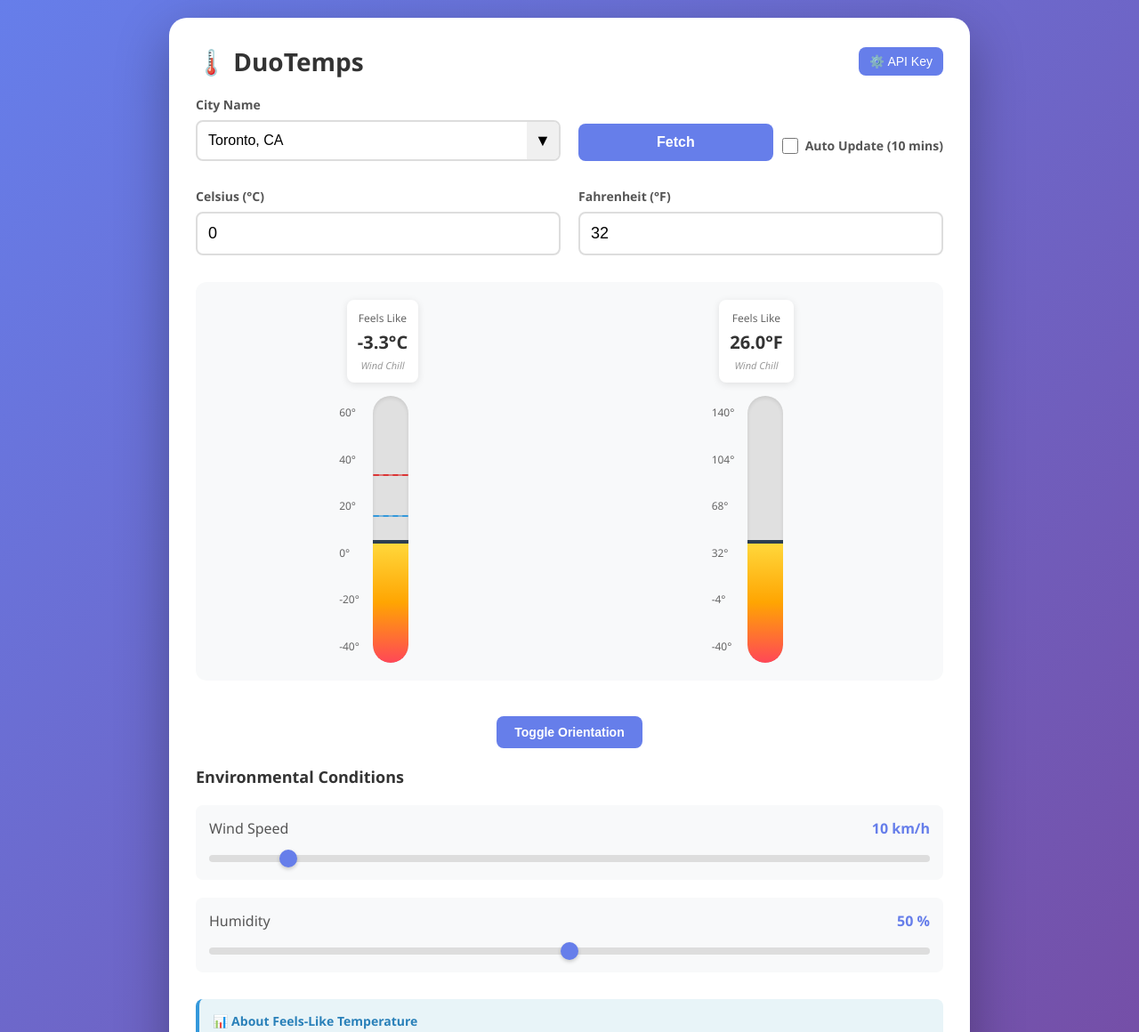
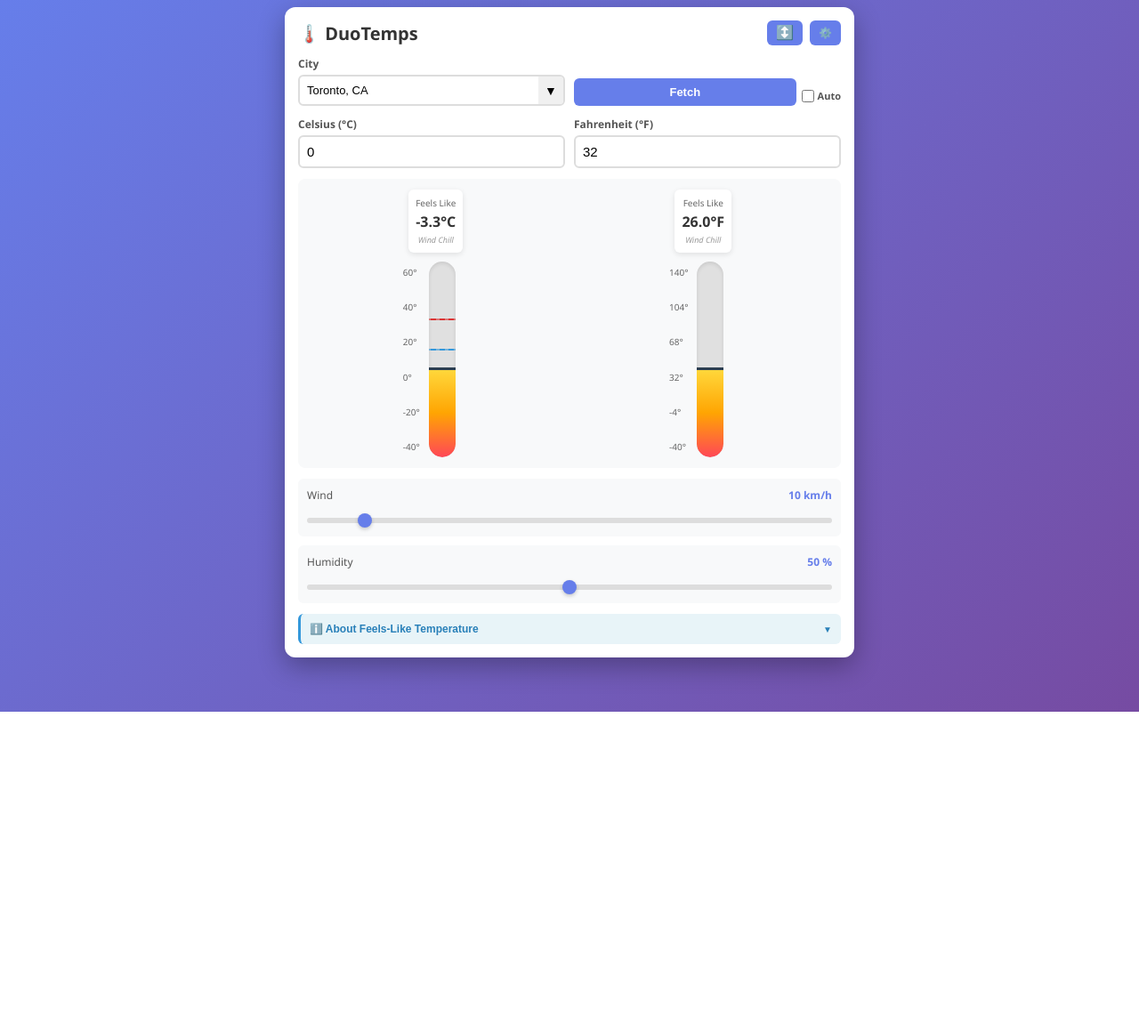
Before and after one commit to psiborg/DuoTemps, a plain HTML site: page index.html in a window 1280 px wide. Shown: the top 1160 px of the page at 89% size. After the commit the page ends 800 px from the top, so only its background shows below. Drawn offline with Linux system fonts and the light colour scheme.

Commit message:
Modified layout to fit smaller screens and moved the toggle orientation button

```diff
--- a/app.css
+++ b/app.css
@@ -8,33 +8,34 @@ body {
     font-family: 'Segoe UI', Tahoma, Geneva, Verdana, sans-serif;
     background: linear-gradient(135deg, #667eea 0%, #764ba2 100%);
     min-height: 100vh;
-    padding: 20px;
+    padding: 8px;
     display: flex;
     justify-content: center;
-    align-items: center;
+    align-items: flex-start;
 }
 
 .container {
     background: white;
-    border-radius: 20px;
-    padding: 30px;
-    box-shadow: 0 20px 60px rgba(0, 0, 0, 0.3);
-    max-width: 900px;
+    border-radius: 12px;
+    padding: 15px;
+    box-shadow: 0 10px 30px rgba(0, 0, 0, 0.3);
+    max-width: 640px;
     width: 100%;
+    max-height: 800px;
+    overflow-y: auto;
 }
 
 h1 {
     text-align: center;
     color: #333;
-    margin-bottom: 30px;
-    font-size: 28px;
+    font-size: 20px;
 }
 
 .input-section {
     display: grid;
     grid-template-columns: 1fr 1fr;
-    gap: 20px;
-    margin-bottom: 30px;
+    gap: 10px;
+    margin-bottom: 12px;
 }
 
 .input-group {
@@ -45,15 +46,15 @@ h1 {
 .input-group label {
     font-weight: 600;
     color: #555;
-    margin-bottom: 8px;
-    font-size: 14px;
+    margin-bottom: 4px;
+    font-size: 12px;
 }
 
 .input-group input[type="number"] {
-    padding: 12px;
+    padding: 8px;
     border: 2px solid #ddd;
-    border-radius: 8px;
-    font-size: 18px;
+    border-radius: 6px;
+    font-size: 15px;
     transition: border-color 0.3s;
 }
 
@@ -65,16 +66,16 @@ h1 {
 .thermometer-section {
     display: grid;
     grid-template-columns: 1fr 1fr;
-    gap: 40px;
-    margin-bottom: 40px;
-    padding: 20px;
+    gap: 15px;
+    margin-bottom: 12px;
+    padding: 12px;
     background: #f8f9fa;
-    border-radius: 12px;
+    border-radius: 8px;
 }
 
 .thermometer-section.horizontal {
     grid-template-columns: 1fr 1fr;
-    gap: 40px;
+    gap: 15px;
 }
 
 .thermometer-container {
@@ -89,16 +90,9 @@ h1 {
     justify-content: center;
 }
 
-.thermometer-title {
-    font-weight: 600;
-    color: #333;
-    margin-bottom: 15px;
-    font-size: 18px;
-}
-
 .thermometer-display {
     display: flex;
-    gap: 15px;
+    gap: 10px;
     align-items: center;
 }
 
@@ -112,45 +106,45 @@ h1 {
     display: flex;
     flex-direction: column;
     justify-content: space-between;
-    height: 300px;
-    font-size: 12px;
+    height: 220px;
+    font-size: 10px;
     color: #666;
-    padding: 10px 0;
+    padding: 5px 0;
 }
 
 .thermometer-scale.horizontal {
     flex-direction: row-reverse;
     height: auto;
-    width: 300px;
-    padding: 0 10px;
+    width: 220px;
+    padding: 0 5px;
 }
 
 .thermometer-wrapper {
     position: relative;
-    height: 300px;
-    width: 60px;
+    height: 220px;
+    width: 45px;
 }
 
 .thermometer-wrapper.horizontal {
-    height: 60px;
-    width: 300px;
+    height: 45px;
+    width: 220px;
 }
 
 .thermometer {
     position: relative;
-    width: 40px;
-    height: 300px;
+    width: 30px;
+    height: 220px;
     background: #e0e0e0;
-    border-radius: 20px;
+    border-radius: 15px;
     overflow: hidden;
     cursor: pointer;
     box-shadow: inset 0 2px 4px rgba(0, 0, 0, 0.1);
 }
 
 .thermometer.horizontal {
-    width: 300px;
-    height: 40px;
-    border-radius: 20px;
+    width: 220px;
+    height: 30px;
+    border-radius: 15px;
 }
 
 .thermometer-fill {
@@ -159,7 +153,7 @@ h1 {
     width: 100%;
     background: linear-gradient(to top, #ff4757, #ffa502, #ffd93d);
     transition: height 0.2s ease;
-    border-radius: 0 0 20px 20px;
+    border-radius: 0 0 15px 15px;
 }
 
 .thermometer-fill.horizontal {
@@ -168,14 +162,14 @@ h1 {
     width: 0%;
     height: 100%;
     background: linear-gradient(to right, #ff4757, #ffa502, #ffd93d);
-    border-radius: 20px 0 0 20px;
+    border-radius: 15px 0 0 15px;
 }
 
 .thermometer-marker {
     position: absolute;
-    left: -10px;
-    width: 60px;
-    height: 4px;
+    left: -8px;
+    width: 46px;
+    height: 3px;
     background: #2c3e50;
     cursor: ns-resize;
     z-index: 10;
@@ -184,27 +178,27 @@ h1 {
 }
 
 .thermometer-marker.horizontal {
-    top: -10px;
+    top: -8px;
     left: 0;
-    width: 4px;
-    height: 60px;
+    width: 3px;
+    height: 46px;
     cursor: ew-resize;
 }
 
 .thermometer-marker:hover {
     background: #34495e;
-    height: 6px;
+    height: 4px;
 }
 
 .thermometer-marker.horizontal:hover {
-    height: 60px;
-    width: 6px;
+    height: 46px;
+    width: 4px;
 }
 
 .threshold-line {
     position: absolute;
-    left: -10px;
-    width: 60px;
+    left: -8px;
+    width: 46px;
     height: 2px;
     background: rgba(52, 152, 219, 0.6);
     border-top: 2px dashed #3498db;
@@ -213,18 +207,18 @@ h1 {
 }
 
 .threshold-line.horizontal {
-    top: -10px;
+    top: -8px;
     left: 0;
     width: 2px;
-    height: 60px;
+    height: 46px;
     border-top: none;
     border-left: 2px dashed #3498db;
 }
 
 .threshold-label {
     position: absolute;
-    left: 65px;
-    font-size: 11px;
+    left: 50px;
+    font-size: 9px;
     color: #3498db;
     white-space: nowrap;
     transform: translateY(-50%);
@@ -233,7 +227,7 @@ h1 {
 
 .threshold-label.horizontal {
     left: 50%;
-    top: -25px;
+    top: -18px;
     transform: translateX(-50%) translateY(0);
 }
 
@@ -248,57 +242,51 @@ h1 {
 }
 
 .feels-like-display {
-    margin-bottom: 15px;
-    padding: 12px;
+    margin-bottom: 10px;
+    padding: 8px;
     background: white;
-    border-radius: 8px;
+    border-radius: 6px;
     text-align: center;
-    box-shadow: 0 2px 8px rgba(0, 0, 0, 0.1);
+    box-shadow: 0 2px 6px rgba(0, 0, 0, 0.1);
 }
 
 .feels-like-display .label {
-    font-size: 12px;
+    font-size: 10px;
     color: #666;
-    margin-bottom: 5px;
+    margin-bottom: 3px;
 }
 
 .feels-like-display .value {
-    font-size: 20px;
+    font-size: 16px;
     font-weight: 700;
     color: #333;
 }
 
 .feels-like-display .method {
-    font-size: 11px;
+    font-size: 9px;
     color: #999;
-    margin-top: 5px;
+    margin-top: 3px;
     font-style: italic;
 }
 
 .environmental-section {
-    margin-bottom: 30px;
-}
-
-.environmental-title {
-    font-weight: 600;
-    color: #333;
-    margin-bottom: 20px;
-    font-size: 18px;
+    margin-bottom: 12px;
 }
 
 .slider-group {
-    margin-bottom: 20px;
-    padding: 15px;
+    margin-bottom: 10px;
+    padding: 10px;
     background: #f8f9fa;
-    border-radius: 8px;
+    border-radius: 6px;
 }
 
 .slider-label {
     display: flex;
     justify-content: space-between;
-    margin-bottom: 10px;
+    margin-bottom: 6px;
     font-weight: 500;
     color: #555;
+    font-size: 12px;
 }
 
 .slider-value {
@@ -308,8 +296,8 @@ h1 {
 
 input[type="range"] {
     width: 100%;
-    height: 8px;
-    border-radius: 5px;
+    height: 6px;
+    border-radius: 3px;
     background: #ddd;
     outline: none;
     -webkit-appearance: none;
@@ -318,8 +306,8 @@ input[type="range"] {
 input[type="range"]::-webkit-slider-thumb {
     -webkit-appearance: none;
     appearance: none;
-    width: 20px;
-    height: 20px;
+    width: 16px;
+    height: 16px;
     border-radius: 50%;
     background: #667eea;
     cursor: pointer;
@@ -327,8 +315,8 @@ input[type="range"]::-webkit-slider-thumb {
 }
 
 input[type="range"]::-moz-range-thumb {
-    width: 20px;
-    height: 20px;
+    width: 16px;
+    height: 16px;
     border-radius: 50%;
     background: #667eea;
     cursor: pointer;
@@ -362,10 +350,10 @@ input[type="text"]:focus {
 }
 
 .dropdown-item {
-    padding: 10px 12px;
+    padding: 8px 10px;
     cursor: pointer;
     border-bottom: 1px solid #f0f0f0;
-    font-size: 14px;
+    font-size: 12px;
 }
 
 .dropdown-item:hover {
@@ -376,65 +364,105 @@ input[type="text"]:focus {
     border-bottom: none;
 }
 
-.orientation-toggle {
-    text-align: center;
-    margin-bottom: 20px;
+.info-section {
+    background: #e8f4f8;
+    border-radius: 6px;
+    border-left: 3px solid #3498db;
+    overflow: hidden;
 }
 
-.orientation-toggle button {
-    padding: 10px 20px;
-    background: #667eea;
-    color: white;
-    border: none;
-    border-radius: 8px;
-    cursor: pointer;
-    font-size: 14px;
-    font-weight: 600;
-    transition: background 0.3s;
+#toggle-orientation {
+    transition: background 0.3s, transform 0.1s;
 }
 
-.orientation-toggle button:hover {
+#toggle-orientation:hover {
     background: #5568d3;
 }
 
-.orientation-toggle button:active {
-    transform: scale(0.98);
+#toggle-orientation:active {
+    transform: scale(0.95);
 }
 
-.info-section {
-    background: #e8f4f8;
-    padding: 15px;
-    border-radius: 8px;
-    border-left: 4px solid #3498db;
+#orientation-icon {
+    display: inline-block;
+    transition: transform 0.3s;
 }
 
-.info-section h3 {
-    font-size: 14px;
+
+.info-toggle-btn {
+    width: 100%;
+    padding: 10px;
+    background: transparent;
+    border: none;
+    cursor: pointer;
+    display: flex;
+    justify-content: space-between;
+    align-items: center;
+    font-size: 12px;
+    font-weight: 600;
     color: #2980b9;
-    margin-bottom: 8px;
+    text-align: left;
 }
 
-.info-section p {
-    font-size: 12px;
-    color: #555;
-    line-height: 1.6;
+.info-toggle-btn:hover {
+    background: rgba(52, 152, 219, 0.05);
 }
 
-@media (max-width: 480px) {
-    .input-section {
-        grid-template-columns: 1fr;
+.toggle-icon {
+    transition: transform 0.3s;
+    font-size: 10px;
+}
+
+.toggle-icon.rotated {
+    transform: rotate(180deg);
+}
+
+.info-content {
+    padding: 0 10px 10px 10px;
+}
+
+.info-content p {
+    font-size: 10px;
+    color: #555;
+    line-height: 1.5;
+    margin: 0;
+}
+
+.info-content a {
+    color: #3498db;
+    text-decoration: none;
+}
+
+.info-content a:hover {
+    text-decoration: underline;
+}
+
+/* Scrollbar styling for container */
+.container::-webkit-scrollbar {
+    width: 6px;
+}
+
+.container::-webkit-scrollbar-track {
+    background: #f1f1f1;
+    border-radius: 6px;
+}
+
+.container::-webkit-scrollbar-thumb {
+    background: #888;
+    border-radius: 6px;
+}
+
+.container::-webkit-scrollbar-thumb:hover {
+    background: #555;
+}
+
+@media (max-width: 640px) {
+    .container {
+        border-radius: 0;
+        min-height: 100vh;
     }
 
-    .thermometer-section {
-        grid-template-columns: 1fr;
-        gap: 30px;
-    }
-
-    .container {
-        padding: 20px;
-    }
-
-    h1 {
-        font-size: 24px;
+    body {
+        padding: 0;
     }
 }
--- a/app.js
+++ b/app.js
@@ -866,6 +866,7 @@ function applyThermometerOrientation() {
     const thermometerScales = document.querySelectorAll('.thermometer-scale');
     const thresholdLines = document.querySelectorAll('.threshold-line');
     const thresholdLabels = document.querySelectorAll('.threshold-label');
+    const orientationIcon = document.getElementById('orientation-icon');
 
     if (orientation === 'horizontal') {
         thermometerSection.classList.add('horizontal');
@@ -878,6 +879,7 @@ function applyThermometerOrientation() {
         thermometerScales.forEach(scale => scale.classList.add('horizontal'));
         thresholdLines.forEach(line => line.classList.add('horizontal'));
         thresholdLabels.forEach(label => label.classList.add('horizontal'));
+        orientationIcon.textContent = '↔️';
     } else {
         thermometerSection.classList.remove('horizontal');
         thermometerContainers.forEach(container => container.classList.remove('horizontal'));
@@ -889,6 +891,7 @@ function applyThermometerOrientation() {
         thermometerScales.forEach(scale => scale.classList.remove('horizontal'));
         thresholdLines.forEach(line => line.classList.remove('horizontal'));
         thresholdLabels.forEach(label => label.classList.remove('horizontal'));
+        orientationIcon.textContent = '↕️';
     }
 
     // Update display to recalculate positions
@@ -913,6 +916,7 @@ function toggleOrientation() {
     const thermometerScales = document.querySelectorAll('.thermometer-scale');
     const thresholdLines = document.querySelectorAll('.threshold-line');
     const thresholdLabels = document.querySelectorAll('.threshold-label');
+    const orientationIcon = document.getElementById('orientation-icon');
 
     if (currentOrientation === 'horizontal') {
         thermometerSection.classList.add('horizontal');
@@ -925,6 +929,7 @@ function toggleOrientation() {
         thermometerScales.forEach(scale => scale.classList.add('horizontal'));
         thresholdLines.forEach(line => line.classList.add('horizontal'));
         thresholdLabels.forEach(label => label.classList.add('horizontal'));
+        orientationIcon.textContent = '↔️';
     } else {
         thermometerSection.classList.remove('horizontal');
         thermometerContainers.forEach(container => container.classList.remove('horizontal'));
@@ -936,6 +941,7 @@ function toggleOrientation() {
         thermometerScales.forEach(scale => scale.classList.remove('horizontal'));
         thresholdLines.forEach(line => line.classList.remove('horizontal'));
         thresholdLabels.forEach(label => label.classList.remove('horizontal'));
+        orientationIcon.textContent = '↕️';
     }
 
     // Update display to recalculate positions
@@ -951,3 +957,29 @@ applyConfigValues();
 
 // Initialize display
 updateDisplay();
+
+// =============================================================================
+// COLLAPSIBLE INFO SECTION
+// =============================================================================
+
+/**
+ * Toggle the info section visibility
+ */
+function toggleInfoSection() {
+    const infoContent = document.getElementById('info-content');
+    const toggleIcon = document.querySelector('.toggle-icon');
+
+    if (infoContent.style.display === 'none') {
+        infoContent.style.display = 'block';
+        toggleIcon.classList.add('rotated');
+    } else {
+        infoContent.style.display = 'none';
+        toggleIcon.classList.remove('rotated');
+    }
+}
+
+// Add event listener for info toggle
+const infoToggleBtn = document.getElementById('info-toggle');
+if (infoToggleBtn) {
+    infoToggleBtn.addEventListener('click', toggleInfoSection);
+}
--- a/index.html
+++ b/index.html
@@ -9,33 +9,38 @@
 </head>
 <body>
     <div class="container">
-        <div style="display: flex; justify-content: space-between; align-items: center; margin-bottom: 20px;">
-            <h1 style="margin: 0;">🌡️ DuoTemps</h1>
-            <button id="api-settings-btn" onclick="showApiKeySettings()" style="padding: 8px 12px; background: #667eea; color: white; border: none; border-radius: 8px; cursor: pointer; font-size: 14px;" title="Manage API Key">⚙️ API Key</button>
+        <div style="display: flex; justify-content: space-between; align-items: center; margin-bottom: 12px;">
+            <h1 style="margin: 0; font-size: 20px;">🌡️ DuoTemps</h1>
+            <div style="display: flex; gap: 8px;">
+                <button id="toggle-orientation" style="padding: 6px 10px; background: #667eea; color: white; border: none; border-radius: 6px; cursor: pointer; font-size: 16px; line-height: 1;" title="Toggle Orientation">
+                    <span id="orientation-icon">↕️</span>
+                </button>
+                <button id="api-settings-btn" onclick="showApiKeySettings()" style="padding: 6px 10px; background: #667eea; color: white; border: none; border-radius: 6px; cursor: pointer; font-size: 12px;" title="Manage API Key">⚙️</button>
+            </div>
         </div>
 
         <!-- Weather Data Section -->
         <div class="input-section">
             <div class="input-group">
-                <label for="city-input">City Name</label>
+                <label for="city-input">City</label>
                 <div style="position: relative;">
-                    <input type="text" id="city-input" value="" placeholder="Enter city name or select from recent" style="padding: 12px 40px 12px 12px; border: 2px solid #ddd; border-radius: 8px; font-size: 16px; width: 100%;">
-                    <button id="city-dropdown-btn" type="button" style="position: absolute; right: 2px; top: 2px; bottom: 2px; width: 36px; background: #f0f0f0; border: none; border-radius: 0 6px 6px 0; cursor: pointer; display: flex; align-items: center; justify-content: center; font-size: 18px;">▼</button>
-                    <div id="city-dropdown" style="display: none; position: absolute; top: 100%; left: 0; right: 0; background: white; border: 2px solid #667eea; border-radius: 8px; margin-top: 4px; max-height: 200px; overflow-y: auto; z-index: 1000; box-shadow: 0 4px 12px rgba(0,0,0,0.15);"></div>
+                    <input type="text" id="city-input" value="" placeholder="City name" style="padding: 8px 32px 8px 8px; border: 2px solid #ddd; border-radius: 6px; font-size: 13px; width: 100%;">
+                    <button id="city-dropdown-btn" type="button" style="position: absolute; right: 2px; top: 2px; bottom: 2px; width: 28px; background: #f0f0f0; border: none; border-radius: 0 4px 4px 0; cursor: pointer; display: flex; align-items: center; justify-content: center; font-size: 14px;">▼</button>
+                    <div id="city-dropdown" style="display: none; position: absolute; top: 100%; left: 0; right: 0; background: white; border: 2px solid #667eea; border-radius: 6px; margin-top: 4px; max-height: 120px; overflow-y: auto; z-index: 1000; box-shadow: 0 4px 12px rgba(0,0,0,0.15);"></div>
                 </div>
             </div>
-            <div class="input-group" style="display: flex; flex-direction: row; align-items: flex-end; gap: 10px;">
-                <button id="fetch-weather" style="padding: 12px 24px; background: #667eea; color: white; border: none; border-radius: 8px; cursor: pointer; font-size: 16px; font-weight: 600; flex: 1; transition: background 0.3s;">
+            <div class="input-group" style="display: flex; flex-direction: row; align-items: flex-end; gap: 6px;">
+                <button id="fetch-weather" style="padding: 8px 16px; background: #667eea; color: white; border: none; border-radius: 6px; cursor: pointer; font-size: 13px; font-weight: 600; flex: 1; transition: background 0.3s;">
                     Fetch
                 </button>
-                <label style="display: flex; align-items: center; gap: 8px; font-size: 14px; white-space: nowrap;">
-                    <input type="checkbox" id="auto-update" style="width: 18px; height: 18px; cursor: pointer;">
-                    Auto Update (10 mins)
+                <label style="display: flex; align-items: center; gap: 4px; font-size: 11px; white-space: nowrap;">
+                    <input type="checkbox" id="auto-update" style="width: 14px; height: 14px; cursor: pointer;">
+                    Auto
                 </label>
             </div>
         </div>
 
-        <div id="weather-status" style="margin-bottom: 20px; padding: 12px; border-radius: 8px; text-align: center; font-size: 14px; display: none;"></div>
+        <div id="weather-status" style="margin-bottom: 10px; padding: 8px; border-radius: 6px; text-align: center; font-size: 11px; display: none;"></div>
 
         <!-- Temperature Input Section -->
         <div class="input-section">
@@ -53,13 +58,10 @@
         <div class="thermometer-section">
             <!-- Celsius Thermometer -->
             <div class="thermometer-container">
-<!--
-                <div class="thermometer-title">Celsius (°C)</div>
--->
                 <div class="feels-like-display">
                     <div class="label">Feels Like</div>
                     <div class="value" id="feels-like-c">0.0°C</div>
-                    <div class="method" id="method-c">Actual Temperature</div>
+                    <div class="method" id="method-c">Actual</div>
                 </div>
                 <div class="thermometer-display">
                     <div class="thermometer-scale">
@@ -74,12 +76,11 @@
                         <div class="thermometer" id="thermometer-c">
                             <div class="thermometer-fill" id="fill-c"></div>
                             <div class="thermometer-marker" id="marker-c"></div>
-                            <!-- Threshold lines for Wind Chill and Heat Index -->
                             <div class="threshold-line" id="wind-chill-line" title="Wind Chill applies at or below 10°C">
-                                <span class="threshold-label">← Wind Chill (10°C)</span>
+                                <span class="threshold-label">← WC (10°C)</span>
                             </div>
                             <div class="threshold-line" id="heat-index-line" title="Heat Index applies at or above 27°C">
-                                <span class="threshold-label">← Heat Index (27°C)</span>
+                                <span class="threshold-label">← HI (27°C)</span>
                             </div>
                         </div>
                     </div>
@@ -88,13 +89,10 @@
 
             <!-- Fahrenheit Thermometer -->
             <div class="thermometer-container">
-<!--
-                <div class="thermometer-title">Fahrenheit (°F)</div>
--->
                 <div class="feels-like-display">
                     <div class="label">Feels Like</div>
                     <div class="value" id="feels-like-f">32.0°F</div>
-                    <div class="method" id="method-f">Actual Temperature</div>
+                    <div class="method" id="method-f">Actual</div>
                 </div>
                 <div class="thermometer-display">
                     <div class="thermometer-scale">
@@ -115,18 +113,11 @@
             </div>
         </div>
 
-        <!-- Orientation Toggle Button -->
-        <div class="orientation-toggle">
-            <button id="toggle-orientation">Toggle Orientation</button>
-        </div>
-
         <!-- Environmental Inputs Section -->
         <div class="environmental-section">
-            <div class="environmental-title">Environmental Conditions</div>
-
             <div class="slider-group">
                 <div class="slider-label">
-                    <span>Wind Speed</span>
+                    <span>Wind</span>
                     <span class="slider-value"><span id="wind-value">10</span> km/h</span>
                 </div>
                 <input type="range" id="wind-speed" min="0" max="100" value="10" step="1">
@@ -141,18 +132,23 @@
             </div>
         </div>
 
-        <!-- Information Section -->
+        <!-- Collapsible Information Section -->
         <div class="info-section">
-            <h3>📊 About Feels-Like Temperature</h3>
+            <button id="info-toggle" class="info-toggle-btn">
+                <span>ℹ️ About Feels-Like Temperature</span>
+                <span class="toggle-icon">▼</span>
+            </button>
+            <div id="info-content" class="info-content" style="display: none;">
                 <p>
                     <strong>Wind Chill:</strong> Applies when temperature is ≤10°C and wind speed is ≥5 km/h.
-                Uses <a href="https://www.canada.ca/en/services/environment/weather/severeweather/wind-chill-index.html#toc3" target="_blank">Environment Canada formula</a> to calculate heat loss from exposed skin.
+                    Uses <a href="https://www.canada.ca/en/services/environment/weather/severeweather/wind-chill-index.html#toc3" target="_blank">Environment Canada formula</a>.
                     <br><br>
                     <strong>Heat Index:</strong> Applies when temperature is between 27°C and 43°C (80-110°F).
-                Uses <a href="https://www.wpc.ncep.noaa.gov/html/heatindex_equation.shtml" target="_blank">NOAA Rothfusz regression</a> to calculate apparent temperature based on humidity levels.
+                    Uses <a href="https://www.wpc.ncep.noaa.gov/html/heatindex_equation.shtml" target="_blank">NOAA Rothfusz regression</a>.
                     <br><br>
-                <strong>Feels Like:</strong> Shows actual temperature when conditions don't meet thresholds for Wind Chill or Heat Index.
+                    <strong>Feels Like:</strong> Shows actual temperature when conditions don't meet thresholds.
                 </p>
+            </div>
         </div>
     </div>
 
```
Lines whose indentation alone changed are shown as unchanged.
